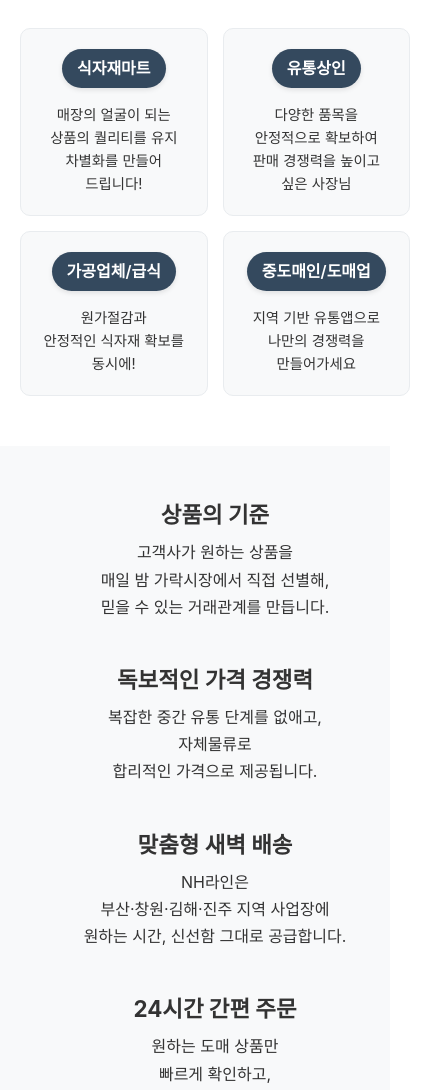
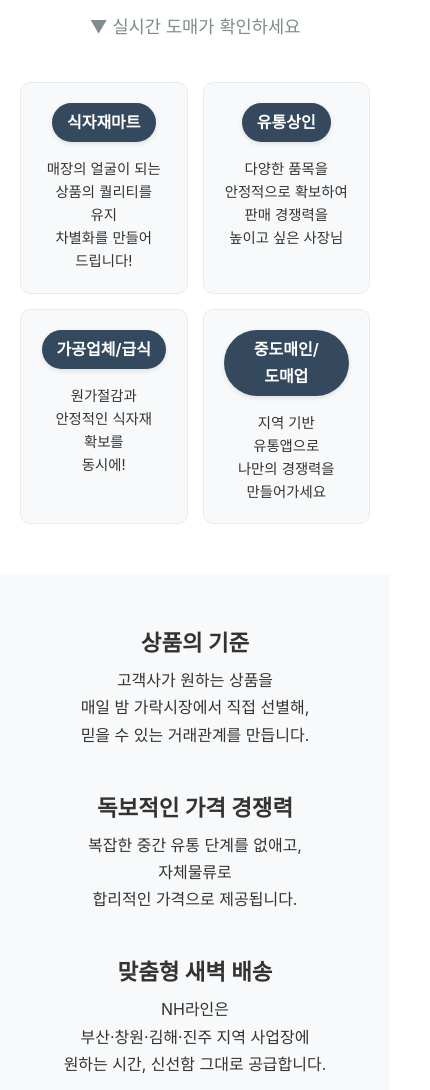
Before and after one commit to orderzoneapp-coder/line, a plain HTML site: page index.html in a window 390 px wide. Shown: the part 701-1791 px from the top of the page, 430 px wide, since content can reach past the window. Drawn offline with Linux system fonts and the light colour scheme.

Commit message:
Update index.html

```diff
--- a/index.html
+++ b/index.html
@@ -23,7 +23,7 @@
             width: 100%;
             max-width: 1000px;
             margin: 0 auto;
-            padding: 0 20px;
+            /* padding: 0 20px; <- 레이아웃 안정화를 위해 이 여백을 각 섹션으로 이동 */
         }
 
         /* Hero (최상단) 섹션 */
@@ -75,7 +75,7 @@
 
         /* 공통 섹션 스타일 */
         .section {
-            padding: 60px 0; /* 전체적인 상하 여백 축소 */
+            padding: 60px 20px; /* 전체적인 상하 여백 및 좌우 여백 추가 */
             text-align: center;
         }
         .section-title {
@@ -215,7 +215,7 @@
                 font-size: 1.1rem;
             }
             .section {
-                padding: 50px 0; /* 모바일 상하 여백 축소 */
+                padding: 50px 20px; /* 모바일 상하 여백 및 좌우 여백 재확인 */
             }
             .section-title {
                 font-size: 2rem;
```
